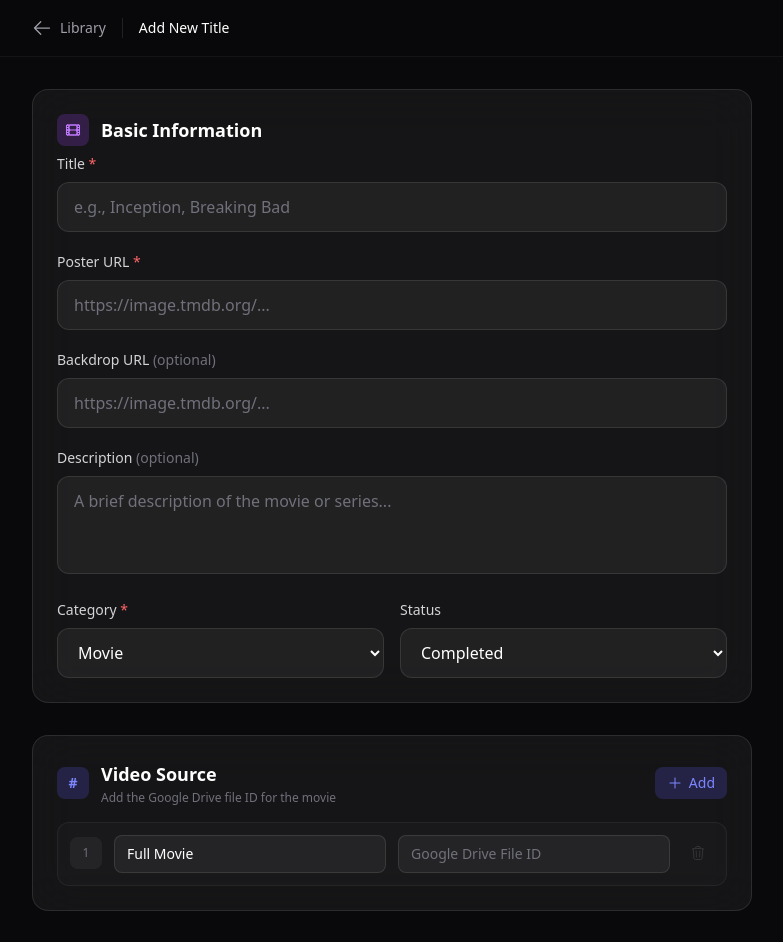
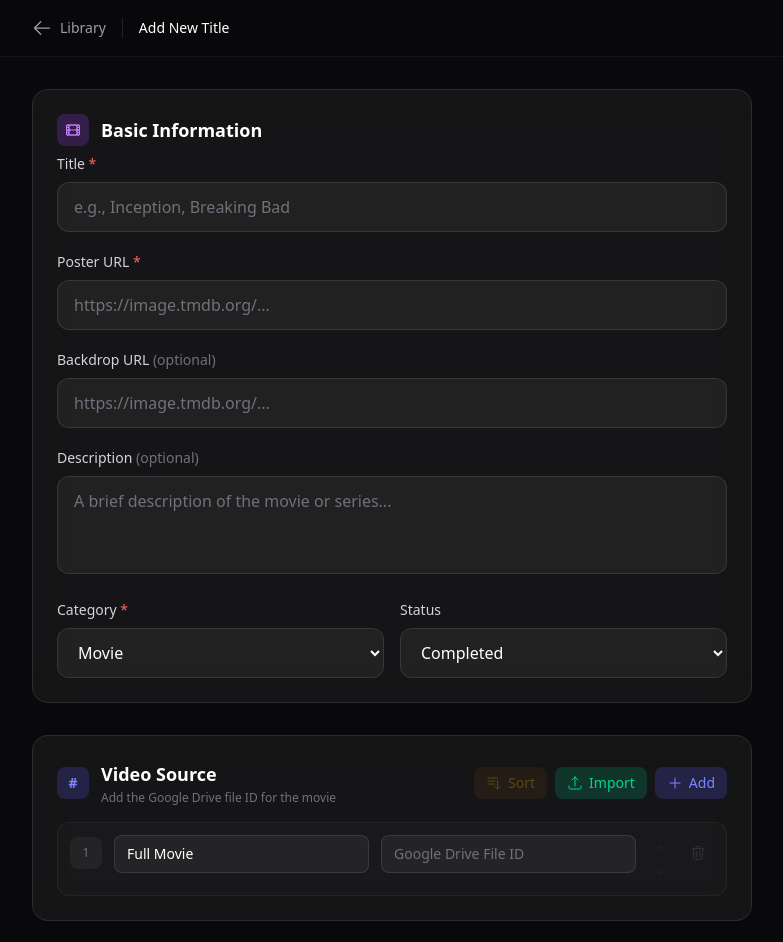
Before and after one commit to hakhoi1901/personal-netflix, a Next.js app: page /admin/add in a window 1280 px wide. Shown: the top 942 px of the page, without its empty margins (248-1031 px from the left). Built offline with nearby package versions, Linux system fonts and the light colour scheme; no server answers; sample sign-in values are in the browser's storage.

Commit message:
feat: Add MovieForm component for creating/editing titles with episode Excel import.

```diff
--- a/package.json
+++ b/package.json
@@ -19,7 +19,8 @@
     "react-dom": "19.2.3",
     "react-hook-form": "^7.71.1",
     "react-icons": "^5.5.0",
-    "uuid": "^13.0.0"
+    "uuid": "^13.0.0",
+    "xlsx": "^0.18.5"
   },
   "devDependencies": {
     "@tailwindcss/postcss": "^4",
--- a/src/components/admin/MovieForm.tsx
+++ b/src/components/admin/MovieForm.tsx
@@ -1,14 +1,19 @@
 'use client';
 
-import { useEffect } from 'react';
+import { useEffect, useRef } from 'react';
 import { useForm, useFieldArray } from 'react-hook-form';
 import Link from 'next/link';
 import { Movie } from '@/types/movie';
+import * as XLSX from 'xlsx';
 import {
     HiOutlineArrowLeft,
     HiOutlinePlus,
     HiOutlineTrash,
     HiOutlineFilm,
+    HiOutlineArrowUpTray,
+    HiOutlineChevronUp,
+    HiOutlineChevronDown,
+    HiOutlineBarsArrowDown,
 } from 'react-icons/hi2';
 
 export interface EpisodeInput {
@@ -57,15 +62,91 @@ export default function MovieForm({ initialData, onSubmit, submitting }: MovieFo
         handleSubmit,
         watch,
         reset,
+        getValues,
+        setValue,
         formState: { errors },
     } = form;
 
-    const { fields, append, remove } = useFieldArray({
+    const { fields, append, remove, swap } = useFieldArray({
         control,
         name: 'episodes',
     });
 
     const category = watch('category');
+    const fileInputRef = useRef<HTMLInputElement>(null);
+
+    /**
+     * Handle Excel file import for bulk episode addition.
+     * Expects 2 columns: episode title & Google Drive ID.
+     * Supports headers: Title/Tên tập (col 1), Drive ID/ID (col 2).
+     */
+    const handleExcelImport = (e: React.ChangeEvent<HTMLInputElement>) => {
+        const file = e.target.files?.[0];
+        if (!file) return;
+
+        const reader = new FileReader();
+        reader.onload = (evt) => {
+            try {
+                const data = new Uint8Array(evt.target?.result as ArrayBuffer);
+                const workbook = XLSX.read(data, { type: 'array' });
+                const sheet = workbook.Sheets[workbook.SheetNames[0]];
+                const rows: Record<string, string>[] = XLSX.utils.sheet_to_json(sheet, { defval: '' });
+
+                if (rows.length === 0) {
+                    alert('File Excel trống hoặc không đúng định dạng.');
+                    return;
+                }
+
+                // Detect column names flexibly
+                const headers = Object.keys(rows[0]);
+                const titleKey = headers.find((h) =>
+                    /^(title|tên\s*tập|ten\s*tap|episode|ep)/i.test(h.trim())
+                ) ?? headers[0];
+                const driveIdKey = headers.find((h) =>
+                    /^(drive\s*id|id|driveid|drive)/i.test(h.trim())
+                ) ?? headers[1];
+
+                if (!titleKey || !driveIdKey) {
+                    alert('Không tìm thấy cột "Tên tập" và "ID". Vui lòng kiểm tra lại file.');
+                    return;
+                }
+
+                const episodes: EpisodeInput[] = rows
+                    .filter((row) => String(row[titleKey]).trim() && String(row[driveIdKey]).trim())
+                    .map((row) => ({
+                        title: String(row[titleKey]).trim(),
+                        driveId: String(row[driveIdKey]).trim(),
+                    }));
+
+                if (episodes.length === 0) {
+                    alert('Không tìm thấy tập hợp lệ nào trong file.');
+                    return;
+                }
+
+                // Append all parsed episodes
+                episodes.forEach((ep) => append(ep));
+                alert(`Đã nhập thành công ${episodes.length} tập!`);
+            } catch (err) {
+                console.error('Excel import error:', err);
+                alert('Lỗi khi đọc file Excel. Vui lòng kiểm tra lại định dạng.');
+            }
+        };
+        reader.readAsArrayBuffer(file);
+
+        // Reset input so the same file can be re-selected
+        e.target.value = '';
+    };
+
+    /**
+     * Sort all episodes alphabetically by title (A → Z).
+     */
+    const handleSortByTitle = () => {
+        const current = getValues('episodes');
+        const sorted = [...current].sort((a, b) =>
+            a.title.localeCompare(b.title, 'vi', { numeric: true, sensitivity: 'base' })
+        );
+        setValue('episodes', sorted);
+    };
 
     // Populate form when initialData is provided (Edit mode)
     useEffect(() => {
@@ -230,7 +311,33 @@ export default function MovieForm({ initialData, onSubmit, submitting }: MovieFo
                                 </div>
                             </div>
 
-                            {/* Add Episode Button */}
+                            {/* Actions: Sort + Import Excel + Add */}
+                            <div className="flex items-center gap-2">
+                                <button
+                                    type="button"
+                                    onClick={handleSortByTitle}
+                                    disabled={fields.length <= 1}
+                                    className="flex items-center gap-1.5 px-3 py-1.5 bg-amber-500/20 hover:bg-amber-500/30 text-amber-400 text-sm font-medium rounded-lg transition-all disabled:opacity-30 disabled:cursor-not-allowed"
+                                    title="Sort episodes A → Z"
+                                >
+                                    <HiOutlineBarsArrowDown className="w-4 h-4" />
+                                    Sort
+                                </button>
+                                <button
+                                    type="button"
+                                    onClick={() => fileInputRef.current?.click()}
+                                    className="flex items-center gap-1.5 px-3 py-1.5 bg-emerald-500/20 hover:bg-emerald-500/30 text-emerald-400 text-sm font-medium rounded-lg transition-all"
+                                >
+                                    <HiOutlineArrowUpTray className="w-4 h-4" />
+                                    Import
+                                </button>
+                                <input
+                                    ref={fileInputRef}
+                                    type="file"
+                                    accept=".xlsx,.xls"
+                                    onChange={handleExcelImport}
+                                    className="hidden"
+                                />
                                 <button
                                     type="button"
                                     onClick={() => append({ title: '', driveId: '' })}
@@ -239,6 +346,7 @@ export default function MovieForm({ initialData, onSubmit, submitting }: MovieFo
                                     <HiOutlinePlus className="w-4 h-4" />
                                     Add
                                 </button>
+                            </div>
                         </div>
 
                         {/* Validation: at least 1 episode */}
@@ -292,7 +400,27 @@ export default function MovieForm({ initialData, onSubmit, submitting }: MovieFo
                                         )}
                                     </div>
 
-                                    {/* Delete Button */}
+                                    {/* Reorder & Delete */}
+                                    <div className="flex flex-col gap-0.5 flex-shrink-0 mt-0.5">
+                                        <button
+                                            type="button"
+                                            onClick={() => swap(index, index - 1)}
+                                            disabled={index === 0}
+                                            className="p-1 text-zinc-500 hover:text-white hover:bg-white/10 rounded transition-all disabled:opacity-20 disabled:cursor-not-allowed"
+                                            title="Move up"
+                                        >
+                                            <HiOutlineChevronUp className="w-3.5 h-3.5" />
+                                        </button>
+                                        <button
+                                            type="button"
+                                            onClick={() => swap(index, index + 1)}
+                                            disabled={index === fields.length - 1}
+                                            className="p-1 text-zinc-500 hover:text-white hover:bg-white/10 rounded transition-all disabled:opacity-20 disabled:cursor-not-allowed"
+                                            title="Move down"
+                                        >
+                                            <HiOutlineChevronDown className="w-3.5 h-3.5" />
+                                        </button>
+                                    </div>
                                     <button
                                         type="button"
                                         onClick={() => remove(index)}
```
Also changed, not shown: 1 other file (tests, documents, lock files or other folders). Lines whose indentation alone changed are shown as unchanged.
